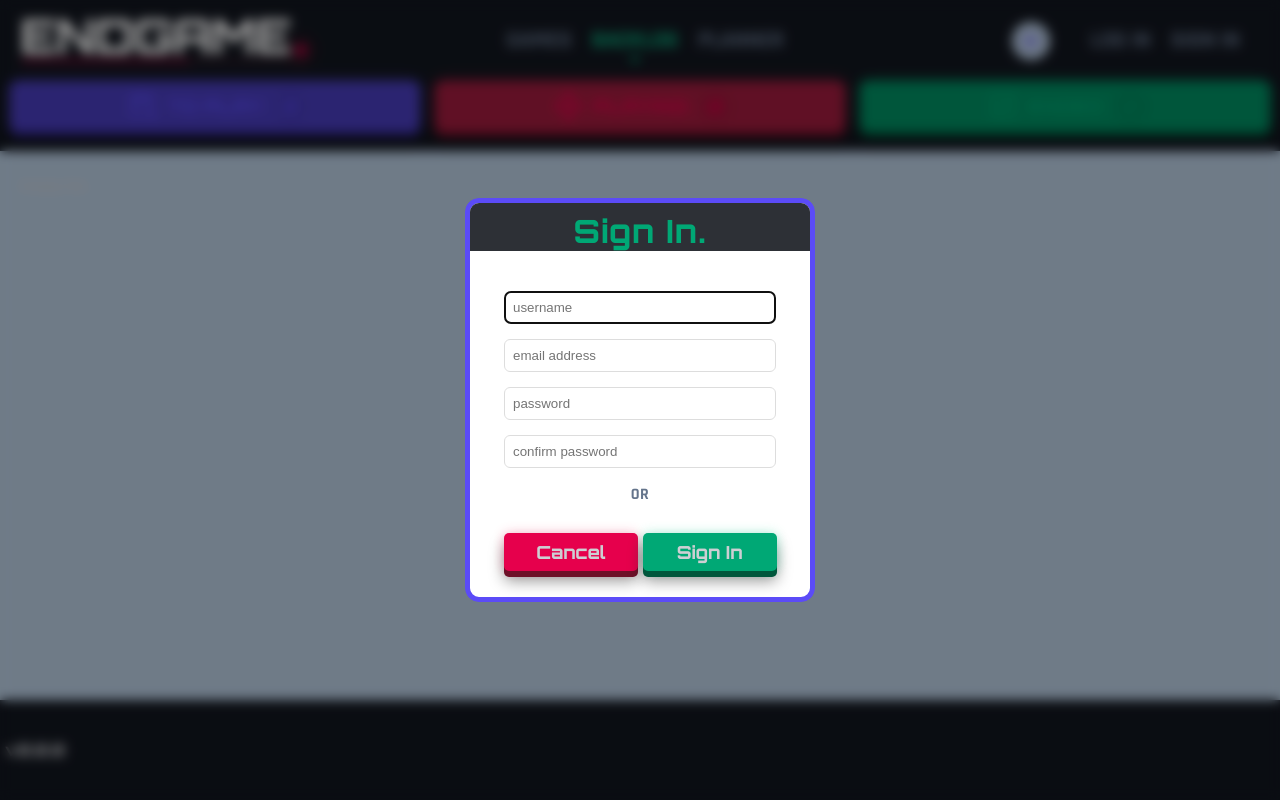
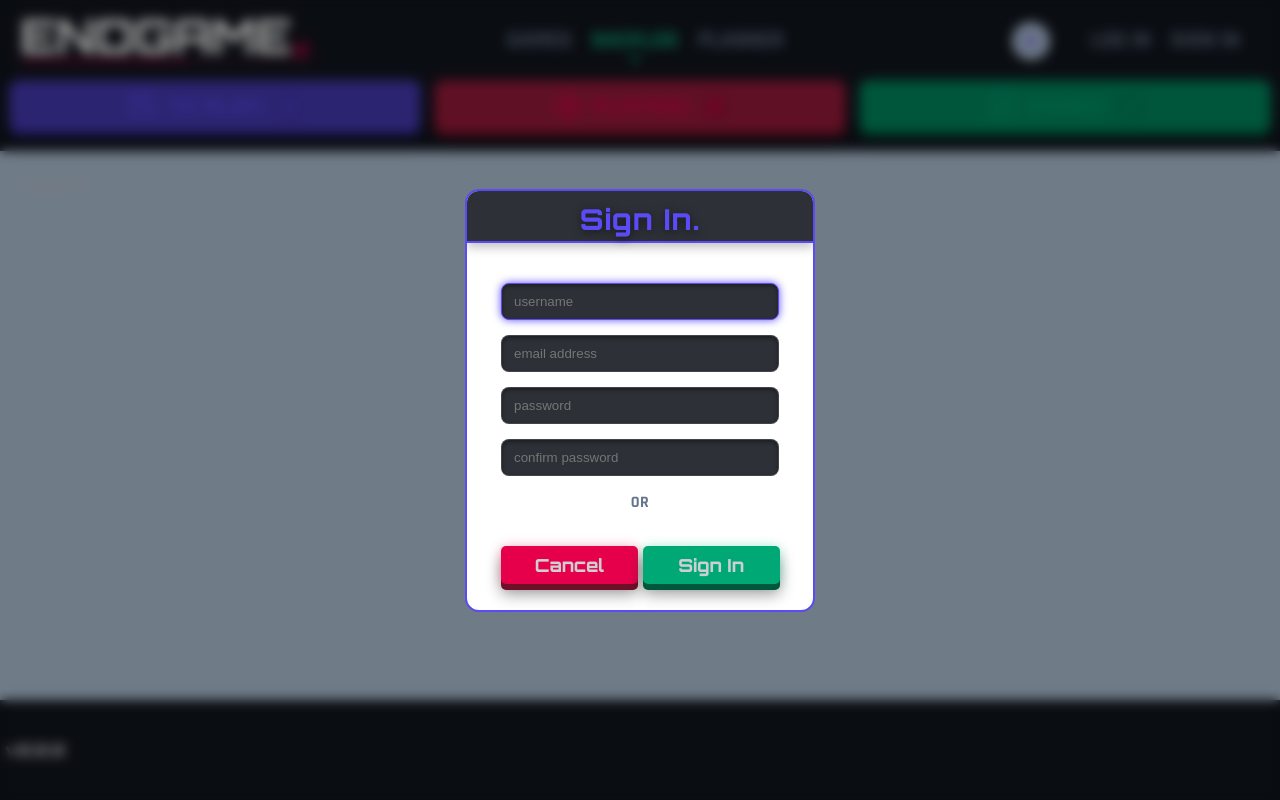
Before and after one commit to evan-mlb-dev/Endgame-web, an Angular app: page /backlog in a window 1280 px wide. Built offline with nearby package versions, Linux system fonts and the light colour scheme.

Commit message:
Style - modal styling google auth button

```diff
--- a/src/app/components/modal/login-modal/login-modal.html
+++ b/src/app/components/modal/login-modal/login-modal.html
@@ -36,7 +36,7 @@
     </div>
 
     <div class="google-btn-wrapper">
-      <div id="google-btn"></div>
+      <div id="google-btn" class="google-btn"></div>
     </div>
   </mat-dialog-content>
 
--- a/src/app/components/modal/signin-modal/signin-modal.html
+++ b/src/app/components/modal/signin-modal/signin-modal.html
@@ -58,7 +58,7 @@
     </div>
 
     <div class="google-btn-wrapper">
-      <div id="google-btn"></div>
+      <div id="google-btn" class="google-btn"></div>
     </div>
   </mat-dialog-content>
 
--- a/src/app/shared/_auth-modal.scss
+++ b/src/app/shared/_auth-modal.scss
@@ -1,44 +1,35 @@
-/* stylelint-disable-next-line selector-class-pattern */
-.mat-mdc-dialog-container .mdc-dialog__surface {
-  border-radius: 14px !important;
-  background-color: transparent !important;
-}
-
-.material-symbols-outlined {
-  display: inline-block;
-  font-size: 30px;
-  font-variation-settings:
-    "FILL" 0,
-    "wght" 400,
-    "GRAD" 0,
-    "opsz" 30;
-  transition: font-variation-settings 0.3s ease;
-}
-
 .modal-container {
   overflow: hidden;
 
   box-sizing: border-box;
   width: 350px;
   padding: 10px;
-  border: 5px solid var(--ternary-color);
+  border: 2px solid var(--ternary-color);
   border-radius: 14px;
 
   background-color: var(--bg-modal);
+  box-shadow:
+    0 20px 40px -15px rgb(0 0 0 / 60%),
+    0 0 15px -2px var(--ternary-color);
 
   .modal-header {
     height: 50px;
-    margin: -12px -10px 20px;
+    margin: -10px -10px 20px;
+    border-bottom: 2px solid var(--ternary-color);
+
     background-color: var(--bg-dark-lighter-2);
+    box-shadow: 0 4px 10px rgb(0 0 0 / 25%);
 
     .modal-title {
       margin: 0;
       padding-top: 10px;
 
       font-family: Orbitron, sans-serif;
-      font-size: 2em;
+      font-size: 1.8em;
       font-weight: 700;
+      color: var(--ternary-color);
       text-align: center;
+      text-shadow: 0 2px 8px rgb(0 0 0 / 50%);
     }
   }
 
@@ -53,25 +44,31 @@
     }
   }
 
-  .modal-title {
-    margin-left: 20px;
-  }
-
   .form-group {
     display: flex;
     flex-direction: column;
     margin-bottom: 15px;
 
     input {
-      padding: 8px;
-      border: 1px solid #ddd;
-      border-radius: 6px;
+      padding: 10px 12px;
+      border: 1px solid rgb(255 255 255 / 10%);
+      border-radius: 8px;
+
+      color: var(--text-main-2);
+
+      background-color: var(--bg-dark-lighter-2);
+      box-shadow: inset 0 2px 4px rgb(0 0 0 / 40%);
+
+      transition: all 0.2s ease;
+
+      &:focus {
+        border-color: var(--ternary-color);
+        outline: none;
+        box-shadow:
+          inset 0 2px 4px rgb(0 0 0 / 40%),
+          0 0 8px var(--ternary-color);
+      }
     }
-  }
-
-  .blur-backdrop {
-    background-color: rgb(0 0 0 / 65%);
-    backdrop-filter: blur(6px);
   }
 
   .divider {
@@ -88,7 +85,14 @@
   mat-dialog-actions {
     padding-top: 10px;
 
-    button {
+    .auth-btn,
+    .auth-cancel-btn {
+      cursor: pointer;
+
+      padding: 10px 18px;
+      border: none;
+      border-radius: 6px;
+
       font-size: 18px;
       font-weight: 700;
     }
--- a/src/app/shared/_buttons.scss
+++ b/src/app/shared/_buttons.scss
@@ -58,7 +58,7 @@
   }
 
   /* ==========================================================================
-   3. INTERACTIVE STATES
+   INTERACTIVE STATES
    ========================================================================== */
   &:hover {
     transform: translateY(-2px);
@@ -78,7 +78,7 @@
   }
 
   /* ==========================================================================
-   4. THEMES
+   THEMES
    ========================================================================== */
   &.purple {
     --btn-bg-color: var(--btn-toplay-bg);
@@ -107,3 +107,43 @@
     --btn-glow-hover: var(--btn-completed-glow-hover);
   }
 }
+
+/* ==========================================================================
+   GOOGLE BUTTON
+   ========================================================================== */
+.google-btn-wrapper {
+  display: flex;
+  justify-content: center;
+  margin-bottom: 15px;
+
+  .google-btn {
+    cursor: pointer;
+
+    overflow: hidden;
+
+    border-radius: 6px;
+
+    box-shadow: 0 6px 0 var(--text-main);
+
+    transition:
+      transform 0.15s ease,
+      box-shadow 0.15s ease;
+
+    &:hover {
+      transform: translateY(-2px);
+      color: #fff;
+      background-color: white;
+      box-shadow:
+        0 8px 0 var(--text-main),
+        0 12px 20px rgb(0 0 0 / 50%),
+        0 0 20px var(--btn-toplay-glow-hover);
+    }
+
+    &:active {
+      transform: translateY(4px);
+      box-shadow:
+        0 2px 0 var(--text-main),
+        0 4px 8px rgb(0 0 0 / 40%);
+    }
+  }
+}
```
